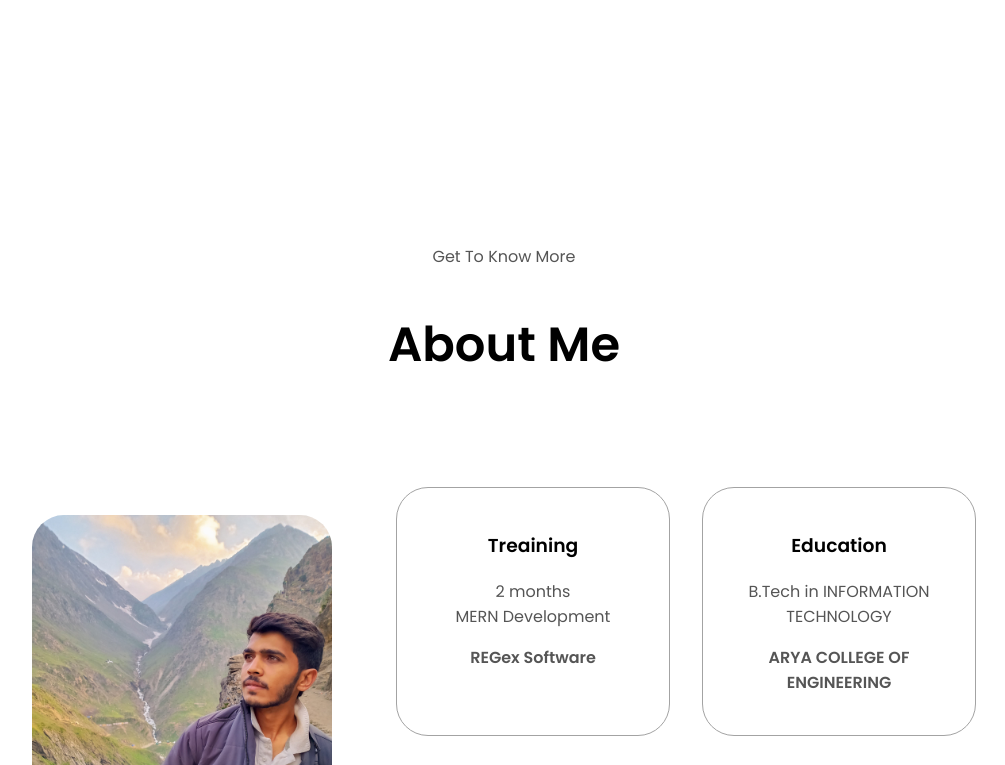
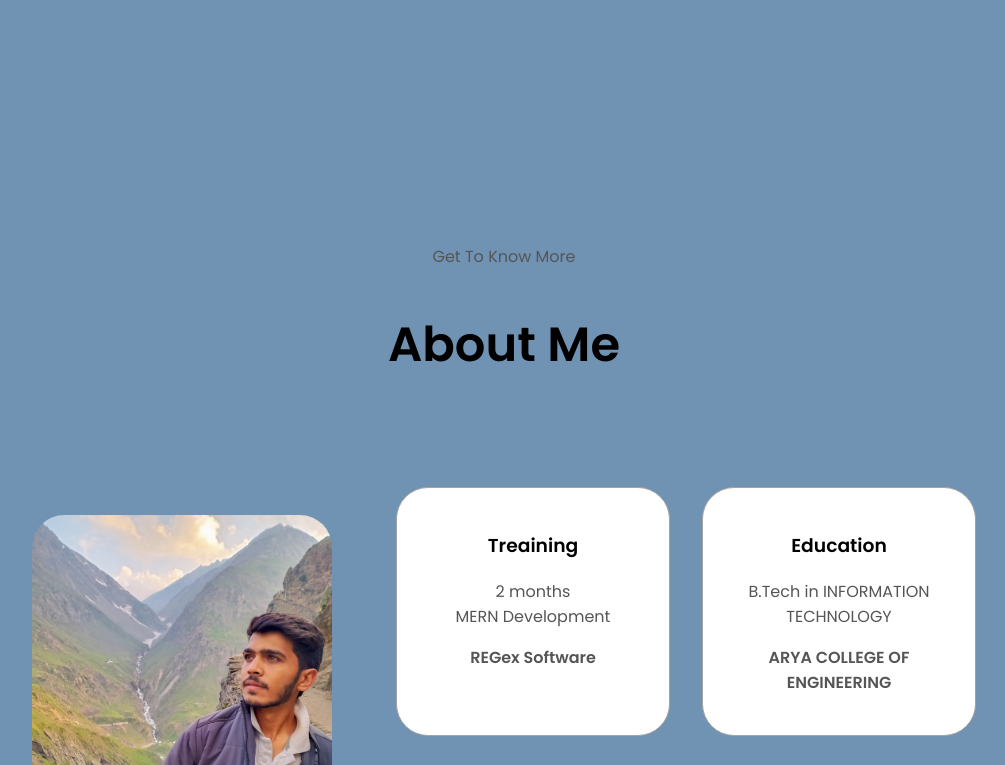
Before and after one commit to abhayb7/Portfolio_AbhayBhati, a plain HTML site: page index.html in a window 1280 px wide. Shown: the part 708-1473 px from the top of the page, without its empty margins (136-1141 px from the left). Drawn offline with Linux system fonts and the light colour scheme; a script that the page names is missing.

Commit message:
new commits

```diff
--- a/portfolio.css
+++ b/portfolio.css
@@ -9,6 +9,7 @@
 
 body {
   font-family: "Poppins", sans-serif;
+  background-color: rgb(112, 147, 180);
 }
 
 html {
```
